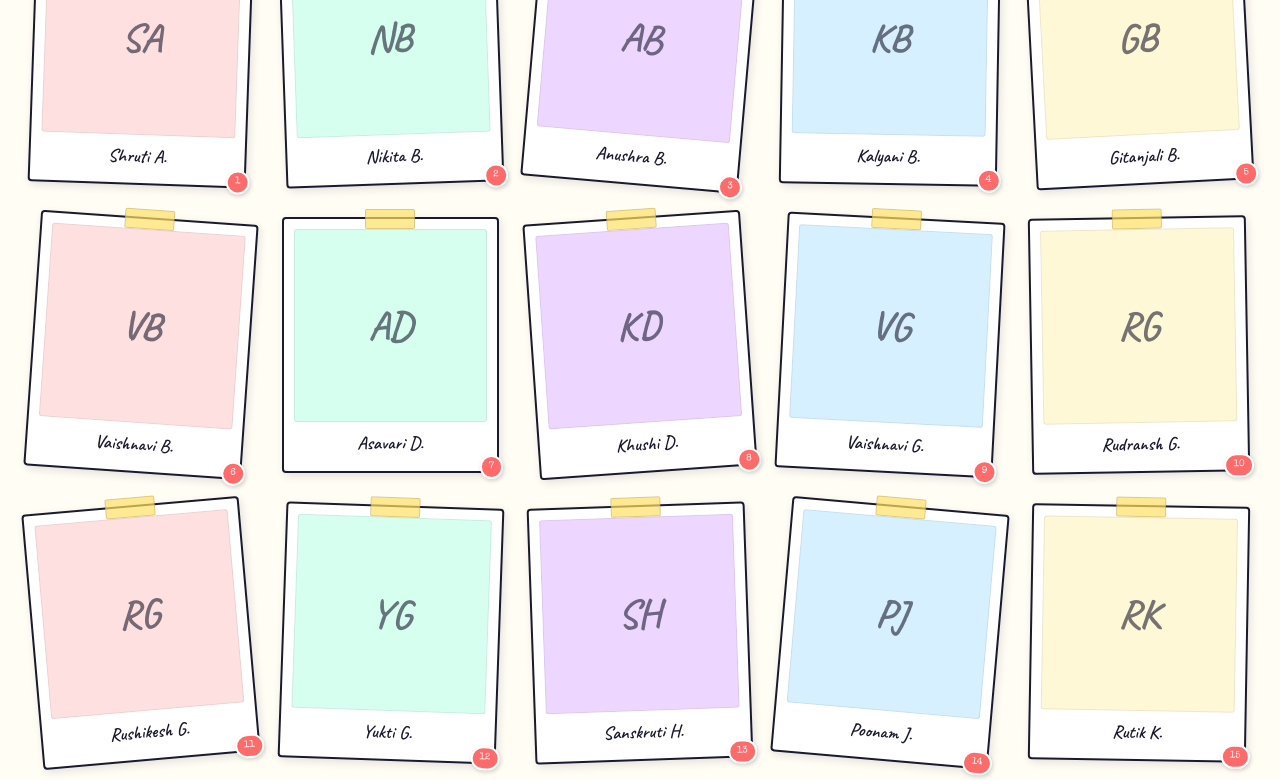
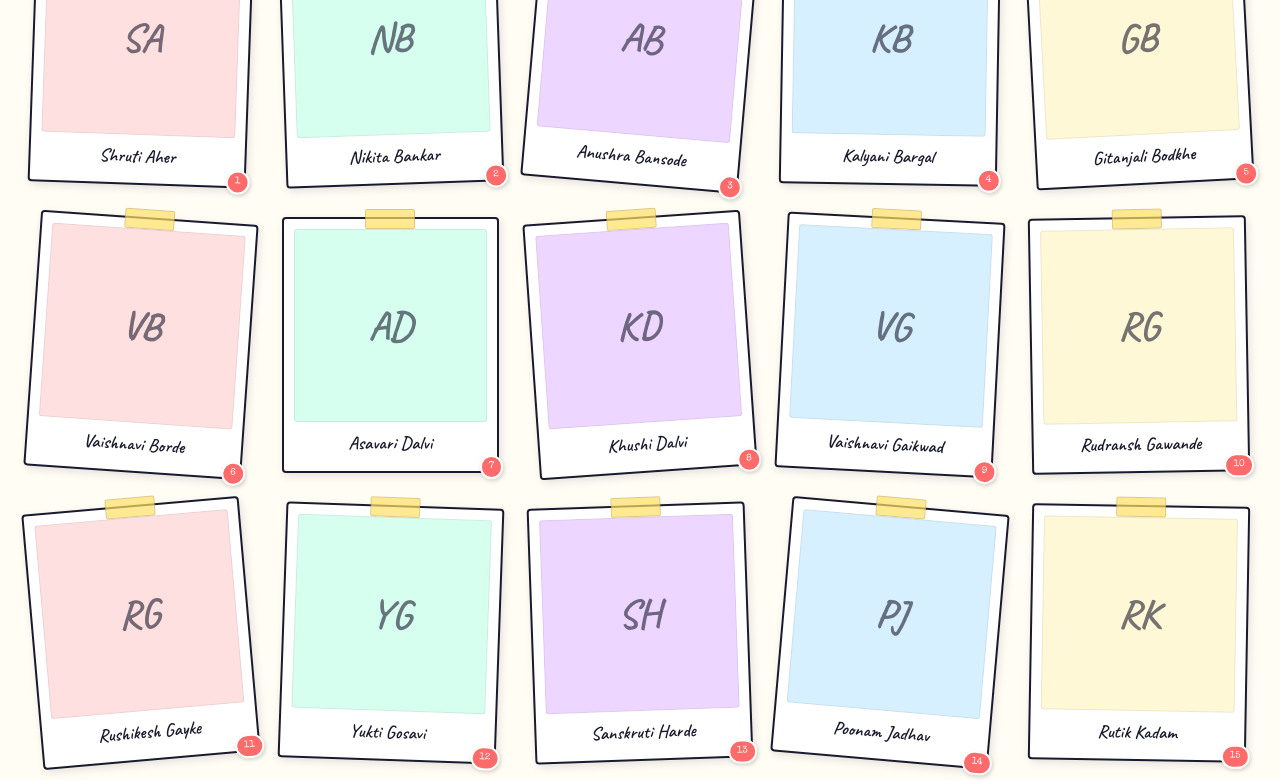
Before and after one commit to Adi-Marathe/Batch2023_26, a React (Vite) app in the folder client/: page / in a window 1280 px wide. Shown: the part 1220-2000 px from the top of the page. Built offline with nearby package versions, Linux system fonts and the light colour scheme; a web font is replaced by a local one.

Commit message:
minor changes 2

```diff
--- a/client/src/components/StudentCard.jsx
+++ b/client/src/components/StudentCard.jsx
@@ -37,7 +37,7 @@ export default function StudentCard({ student, index }) {
     ? (nameParts[0][0] + nameParts[nameParts.length - 1][0]).toUpperCase()
     : nameParts[0][0].toUpperCase();
   const shortName = nameParts.length > 1
-    ? `${nameParts[0]} ${nameParts[nameParts.length - 1][0]}.`
+    ? `${nameParts[0]} ${nameParts[nameParts.length - 1]}`
     : student.name;
 
   return (
```
